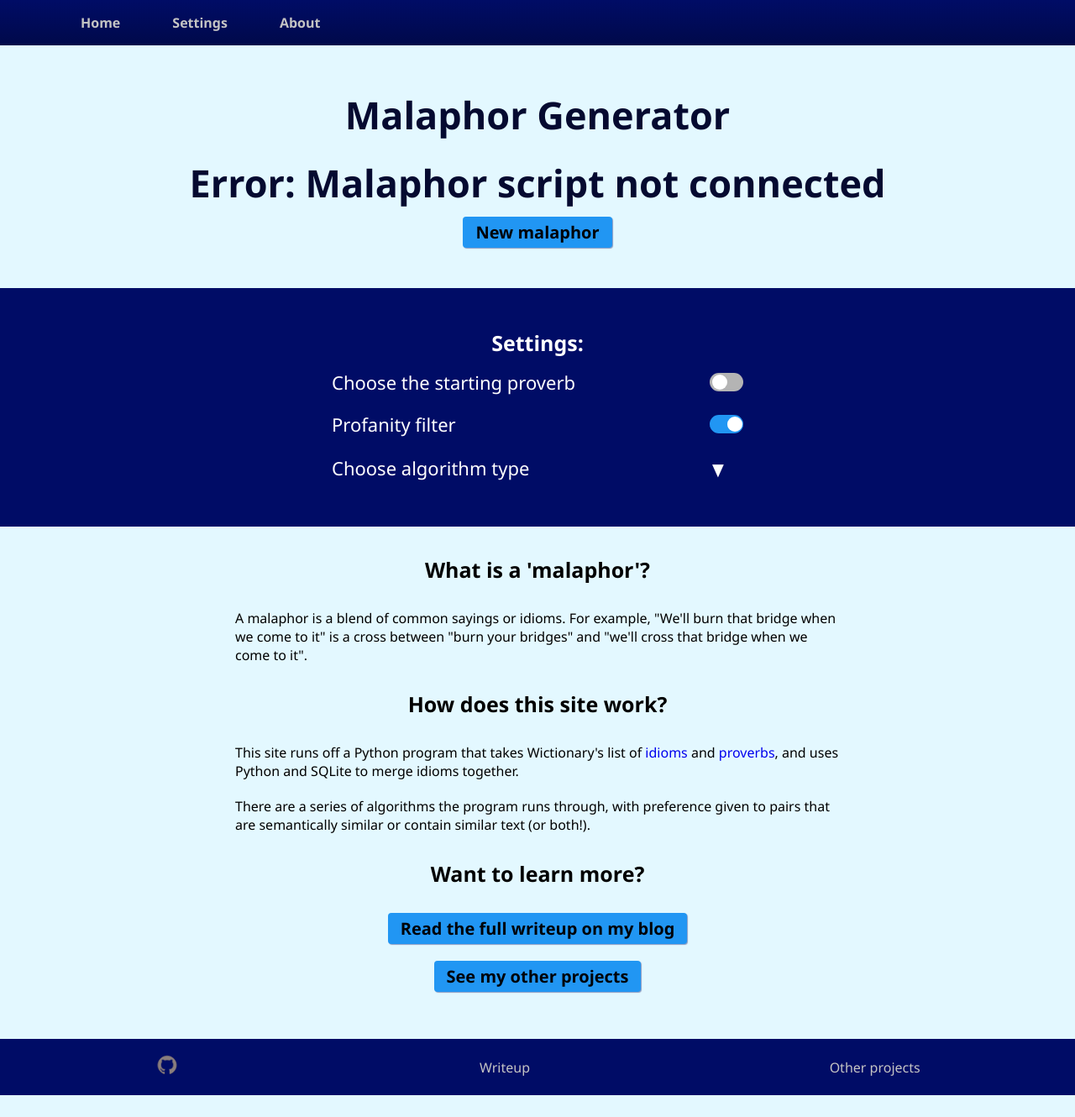
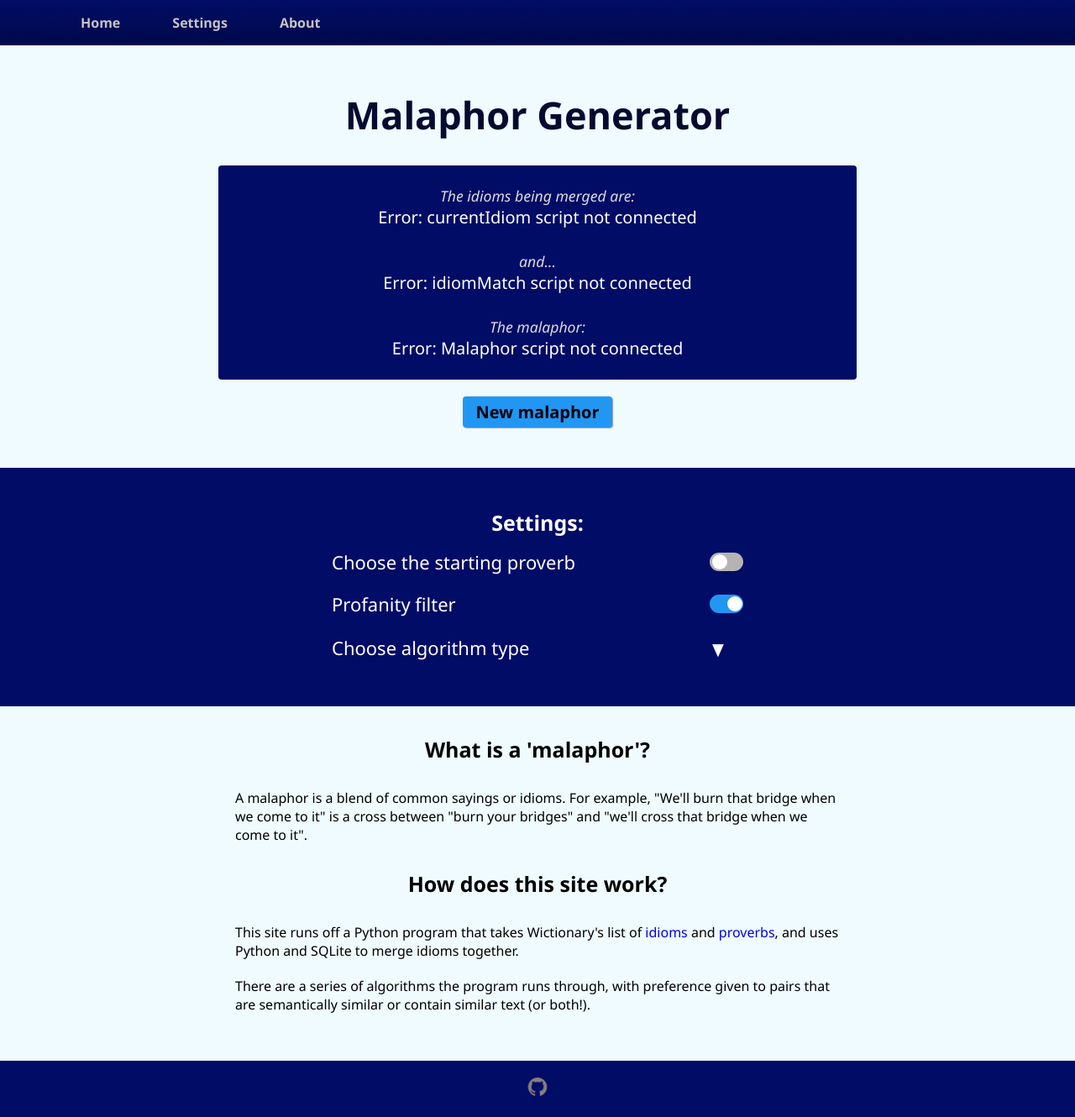
Before and after one commit to rachel-meadows/malaphor, a Flask app: template templates/index.html in a window 1280 px wide. Shown: the whole page at 84% size. Before the commit the page ends 1304 px from the top, so only its background shows below. Run offline with Flask 2, Linux system fonts and the light colour scheme; the template is opened without the code that fills it, so the values that code supplies are empty; parts of the project's set-up code (start-up, migrations or seed data) failed here and were passed over.

Commit message:
Clicking 'New malaphor' button generates a new malaphor

```diff
--- a/static/styles.css
+++ b/static/styles.css
@@ -6,9 +6,9 @@
     Original 2:
     --background-color1: #7ec8e3;
         **/
-    --background-color1: #e3f8ff;
-    --background-color2: #000C66;
-    --secondary-color: #050A30;
+  --background-color1: #effbff;
+  --background-color2: #000c66;
+  --secondary-color: #050a30;
   --secondary-text-light: white;
   --secondary-text-dark: black;
   --button-color: #2196f3;
@@ -20,7 +20,7 @@
   padding: 0;
   margin: 0;
   box-sizing: border-box;
-    font-family:'Segoe UI', Tahoma, Geneva, Verdana, sans-serif;
+  font-family: 'Segoe UI', Tahoma, Geneva, Verdana, sans-serif;
 }
 
 body {
@@ -31,7 +31,7 @@ h1 {
   text-align: center;
   margin: 10px auto;
   font-size: 45px;
-    color: #050A30;
+  color: #050a30;
 }
 
 h2 {
@@ -42,12 +42,15 @@ a {
   text-decoration: none;
 }
 
-footer a , .navigation a , .navigation a:visited {
+footer a,
+.navigation a,
+.navigation a:visited {
   color: rgb(196, 196, 196);
   padding: 1vh 2vh;
 }
 
-footer a:hover , .navigation a:visited:hover {
+footer a:hover,
+.navigation a:visited:hover {
   color: var(--secondary-text-light);
   background-color: rgba(9, 0, 136, 0.05);
   border-radius: 3px;
@@ -65,12 +68,18 @@ footer a:hover , .navigation a:visited:hover {
   font-weight: 600;
   position: fixed;
   width: 100%;
-    background: rgb(0,12,102);
-    background: linear-gradient(180deg, rgba(0,12,102,1) 0%, rgba(0,9,74,1) 100%);
+  background: rgb(0, 12, 102);
+  background: linear-gradient(
+    180deg,
+    rgba(0, 12, 102, 1) 0%,
+    rgba(0, 9, 74, 1) 100%
+  );
   z-index: 1000;
 }
 
-#page-start, #settings-start, #about-start {
+#page-start,
+#settings-start,
+#about-start {
   scroll-margin-top: 60px;
 }
 
@@ -163,21 +172,21 @@ button:hover {
   right: 0;
   bottom: 0;
   background-color: rgb(180, 180, 180);
-    -webkit-transition: .4s;
-    transition: .4s;
+  -webkit-transition: 0.4s;
+  transition: 0.4s;
   border-radius: 21px;
 }
 
 .slider:before {
   position: absolute;
-    content: "";
+  content: '';
   height: 18px;
   width: 18px;
   left: 3px;
   bottom: 2px;
   background-color: white;
-    -webkit-transition: .4s;
-    transition: .4s;
+  -webkit-transition: 0.4s;
+  transition: 0.4s;
   border-radius: 50%;
 }
 
@@ -188,7 +197,6 @@ input:checked + .slider {
 input:focus + .slider {
   box-shadow: 0 0 1px var(--button-color);
 }
-
 
 input:checked + .slider:before {
   -webkit-transform: translateX(26px);
@@ -239,7 +247,7 @@ display: block;
 
 .dropdown:hover .dropdown-button {
   background-color: var(--button-color);
-    color: var(--secondary-text-dark)
+  color: var(--secondary-text-dark);
 }
 
 .info-container {
@@ -252,7 +260,8 @@ display: block;
   align-items: center;
 }
 
-.info-container h2, button {
+.info-container h2,
+button {
   align-self: center;
 }
 
@@ -289,7 +298,18 @@ footer {
   filter: brightness(10);
 }
 
-#github, #writeup, #other-projects {
+#github,
+#writeup,
+#other-projects {
   display: flex;
   align-items: center;
 }
+
+.context_text {
+  font-size: 1.1rem;
+  color: rgb(219, 219, 219);
+}
+
+br {
+  margin-top: 15px;
+}
--- a/templates/index.html
+++ b/templates/index.html
@@ -18,16 +18,34 @@
     <div class="malaphor-container">
         <h1 id="page-start">Malaphor Generator</h1>
 
+<div id="generated-malaphors">
+  <em><p class="context_text">The idioms being merged are:</p></em>
+    {% if currentIdiom %}
+    <p>{{ currentIdiom }}</p>
+    {% else %}
+    <p>Error: currentIdiom script not connected</p>
+    {% endif %}
+  <br>
+  <em><p class="context_text">and...</p></em>
+    {% if idiomMatch %}
+    <p>{{ idiomMatch }}</p>
+    {% else %}
+    <p>Error: idiomMatch script not connected</p>
+    {% endif %}
 
-{% if malaphor %}
-<div id="generated-malaphors">{{ malaphor }}!</div>
-{% else %}
-<h1>Error: Malaphor script not connected</h1>
-{% endif %}
+  <br>
+  <em><p class="context_text">The malaphor:</p></em>
+    {% if malaphor %}
+    <b><p>{{ malaphor }}</p></b>
+    {% else %}
+    <p>Error: Malaphor script not connected</p>
+    {% endif %}
+</div>
 
+    <form method="get">
+      <button type="submit">New malaphor</button>
+    </form>
 
-
-        <button>New malaphor</button>
     </div>
     <div class="options">
         <h2 id="settings-start">Settings:</h2>
@@ -71,9 +89,6 @@
             <h2>How does this site work?</h2>
             <p>This site runs off a Python program that takes Wictionary's list of <a href="https://en.wiktionary.org/wiki/Category:English_idioms" target=_blank>idioms</a> and <a href="https://en.wiktionary.org/wiki/Category:English_proverbs" target=_blank>proverbs</a>, and uses Python and SQLite to merge idioms together.</p>
             <p>There are a series of algorithms the program runs through, with preference given to pairs that are semantically similar or contain similar text (or both!).</p>
-            <h2>Want to learn more?</h2>
-            <button>Read the full writeup on my blog</button>
-            <button>See my other projects</button>
         </div>
     </div>
 
@@ -81,12 +96,6 @@
         <div id="github">
             <a href="https://github.com/rachel-meadows/malaphor" target="_blank"><img src="{{url_for('static', filename='img/github.png')}}" class="logo"></a>
         </div>
-        <div id="writeup">
-            <a href="#">Writeup</a>
-        </div>
-        <div id="other-projects">
-            <a href="#">Other projects</a>
-     </div>
     </footer>
 
     <script src="{{ url_for('static', filename='script.js') }}"></script>
```
Also changed, not shown: app.py (+19 -13 lines). Lines whose indentation alone changed are shown as unchanged.
